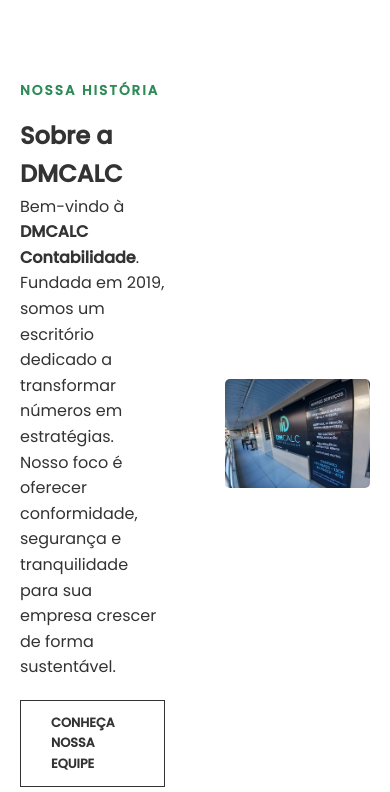
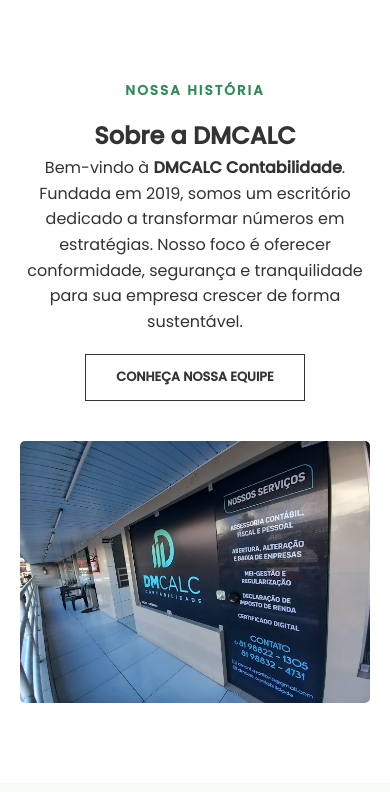
Before and after one commit to 20117764-5/DMCALC-contabilidade, a plain HTML site: page index.html in a window 390 px wide. Shown: the part 1112-1904 px from the top of the page. Drawn offline with Linux system fonts and the light colour scheme.

Commit message:
atualização mobile (1)

```diff
--- a/index.html
+++ b/index.html
@@ -59,16 +59,18 @@
     </section>
 
     <section id="sobre" class="section bg-white">
-        <div class="container about-container">
+        <div class="container about">
             <div class="about-text reveal-left">
                 <span class="subtitle">NOSSA HISTÓRIA</span>
                 <h2>Sobre a DMCALC</h2>
                 <p>Bem-vindo à <strong>DMCALC Contabilidade</strong>. Fundada em 2019, somos um escritório dedicado a transformar números em estratégias. Nosso foco é oferecer conformidade, segurança e tranquilidade para sua empresa crescer de forma sustentável.</p>
                 <a href="#contato" class="btn-link-dark">CONHEÇA NOSSA EQUIPE</a>
             </div>
+
             <div class="about-image reveal-right">
                 <img src="assets/escritorio.jpg" alt="Escritório DMCALC">
             </div>
+
         </div>
     </section>
 
--- a/style.css
+++ b/style.css
@@ -124,21 +124,35 @@
     gap: 40px;
 }
 
+/* Atenção: No seu HTML você usou .about-text, no CSS antigo estava .about-content.
+   Ajustei para focar no .about-text que é o correto do seu HTML */
 .about-image,
-.about-content {
+.about-text {
     flex: 1;
 }
 
-/* MOBILE */
+/* --- MOBILE ESPECÍFICO DA SEÇÃO SOBRE --- */
+/* Esta é a parte alterada para centralizar no celular */
 @media (max-width: 768px) {
     .about {
-        flex-direction: column;
-        gap: 20px;
+        flex-direction: column; /* Empilha um embaixo do outro */
+        gap: 30px; /* Espaço entre o bloco de texto e a imagem */
     }
 
-    .about-image,
-    .about-content {
+    /* Centraliza o container que segura o texto e o botão */
+    .about-text {
         width: 100%;
+        text-align: center;      /* Centraliza H2, P e SPAN */
+
+        /* Flexbox para garantir que o botão (que é inline-block) centralize perfeitamente */
+        display: flex;
+        flex-direction: column;
+        align-items: center;
+    }
+
+    .about-image {
+        width: 100%;
+        margin-top: 10px; /* Um pequeno respiro extra acima da imagem */
     }
 }
 
@@ -272,7 +286,7 @@
 .reveal-left.active { opacity: 1; transform: translateX(0); }
 .reveal-right.active { opacity: 1; transform: translateX(0); }
 
-/* --- Mobile --- */
+/* --- Mobile Geral --- */
 @media (max-width: 768px) {
     .menu-toggle { display: block; color: white; font-size: 1.5rem; cursor: pointer; }
     .nav-list {
@@ -283,6 +297,7 @@
     .nav-list.active { right: 0; }
 
     .hero h1 { font-size: 2rem; }
-    .about-container, .contact-wrapper, .zigzag-row, .zigzag-row.reverse { flex-direction: column; }
+    /* Removi .about-container daqui pois já tratamos ele na media query específica acima */
+    .contact-wrapper, .zigzag-row, .zigzag-row.reverse { flex-direction: column; }
     .footer-content { flex-direction: column; gap: 15px; text-align: center; }
 }
```
Lines whose indentation alone changed are shown as unchanged.
